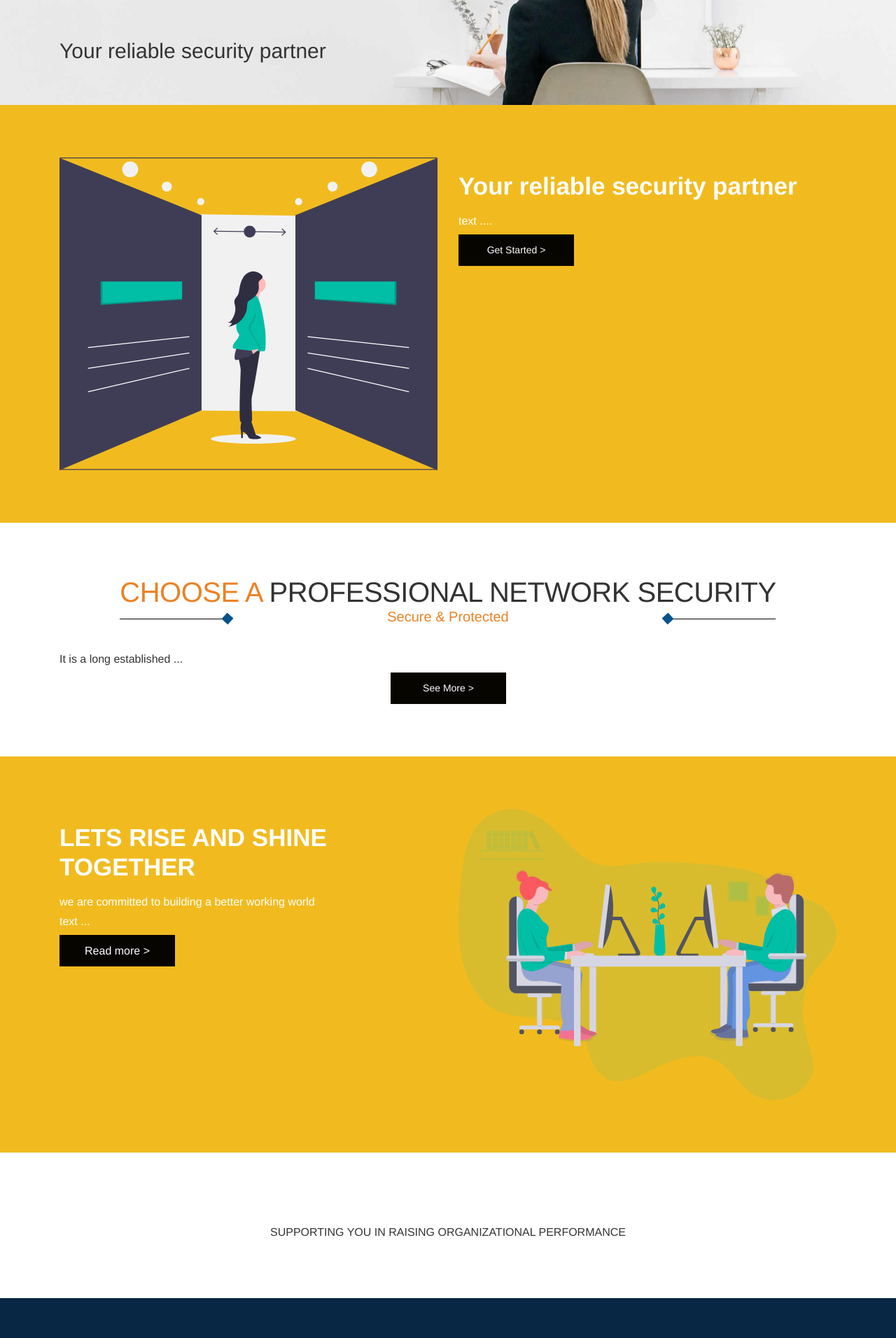
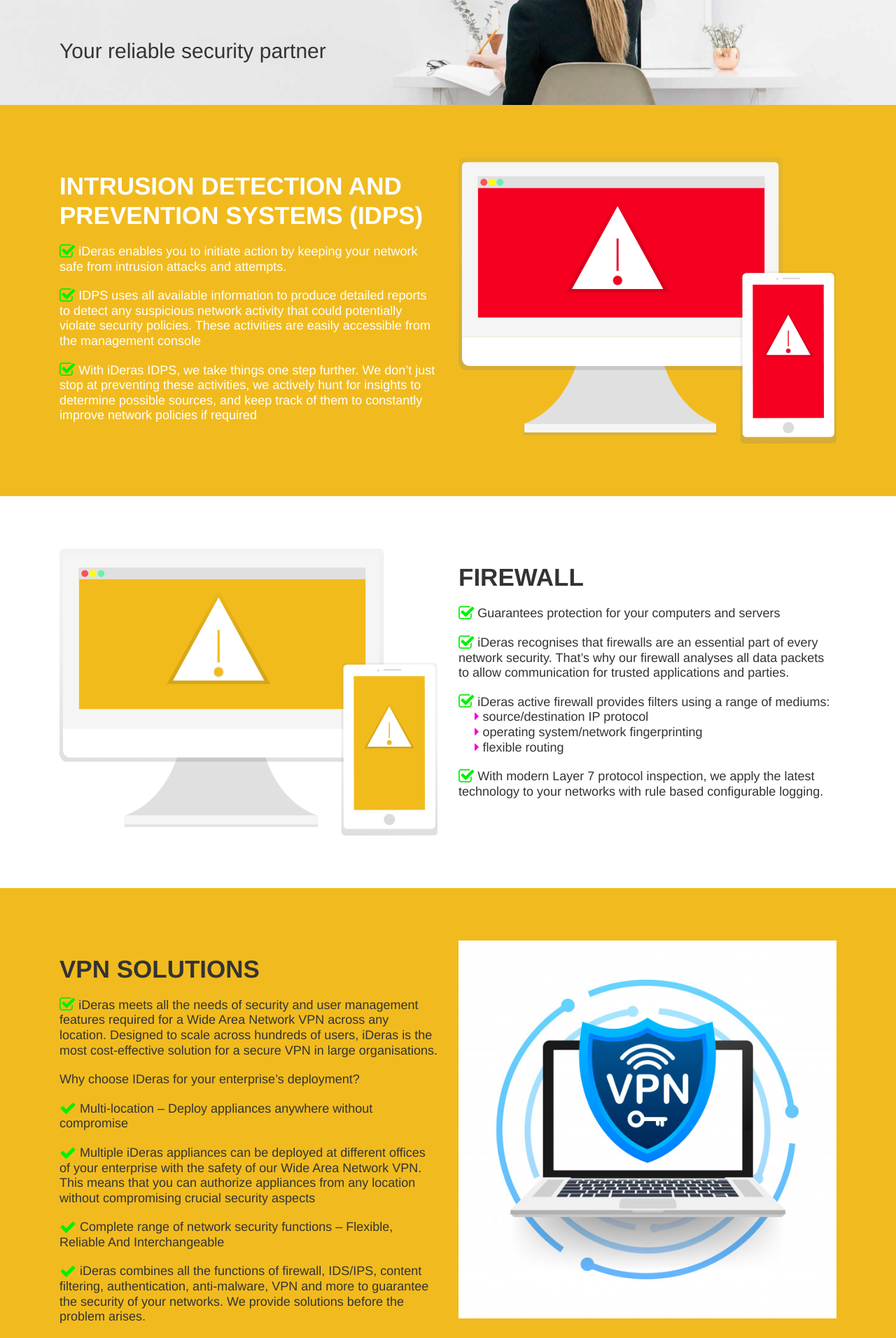
Before and after one commit to amirCodes/abc, a PHP site: page /solution.html in a window 1280 px wide. Shown: the part 72-1984 px from the top of the page at 70% size. Run offline with PHP 8.4, Linux system fonts and the light colour scheme; some libraries are stand-ins or nearby versions.

Commit message:
"loaded the content to the website"

```diff
--- a/css/product.css
+++ b/css/product.css
@@ -92,6 +92,7 @@
 .pricing-card_list-info {
     width: 90%;
     padding: 0;
+    overflow: hidden;
 }
 
 .pricing-card_item {
@@ -100,6 +101,7 @@
     list-style: none;
     padding: .5em;
     border-bottom: .02em solid #ecf0f1;
+    overflow: hidden;
 }
 
 .btn {
--- a/solution.html
+++ b/solution.html
@@ -230,7 +230,7 @@
     <!-- end section -->
 
     <!-- section -->
-    <div class="section layout_padding theme_bg">
+    <!-- <div class="section layout_padding theme_bg">
         <div class="container">
             <div class="row">
                 <div class="col-lg-6 col-md-6 col-sm-12 text_align_center">
@@ -247,95 +247,288 @@
                 </div>
             </div>
         </div>
-    </div>
+    </div> -->
     <!-- end section -->
 
-    <!-- section -->
-    <div class="section layout_padding">
-        <div class="container">
-
-            <div class="row">
-                <div class="col-md-12">
-                    <div class="full center margin-bottom_30">
-                        <div class="heading_main text_align_center">
-                            <h2><span class="theme_color" style="color: #eb8224;">CHOOSE A</span> PROFESSIONAL NETWORK SECURITY</h2>
-                            <p class="large" style="color: #eb8224;">Secure & Protected</p>
-                        </div>
-                    </div>
-                </div>
-            </div>
-
-            <div class="row">
-
-                <div class="col-lg-12">
-                    <p>It is a long established ...
-                    </p>
-                </div>
-
-                <div class="col-lg-12">
-                    <div class="full center">
-                        <a href="gallery.html" class="hvr-radial-out button-theme">See More ></a>
-                    </div>
-                </div>
-
-            </div>
-
-        </div>
-    </div>
-    <!-- end section -->
 
     <!-- section -->
     <div class="section layout_padding theme_bg">
         <div class="container">
             <div class="row">
+                <div class="col-lg-6 col-md-6 col-sm-12 white_fonts">
+                    <h3 class="small_heading">INTRUSION DETECTION AND PREVENTION SYSTEMS (IDPS) </h3>
+                    <!-- <p>Finding reliable local network security provicer firm</p> -->
+                    <h4>
+                        <i class="fa fa-check-square-o fa-lg" style="color: #02f002;" aria-hidden="true"></i> iDeras enables you to initiate action by keeping your network safe from intrusion attacks and attempts.
+                    </h4>
+                    <h4>
+                        <i class="fa fa-check-square-o fa-lg" style="color: #02f002;" aria-hidden="true"></i> IDPS uses all available information to produce detailed reports to detect any suspicious network activity that could potentially violate security
+                        policies. These activities are easily accessible from the management console
+                    </h4>
+                    <h4>
+                        <i class="fa fa-check-square-o fa-lg" style="color: #02f002;" aria-hidden="true"></i> With iDeras IDPS, we take things one step further. We don’t just stop at preventing these activities, we actively hunt for insights to determine
+                        possible sources, and keep track of them to constantly improve network policies if required
+                    </h4>
 
-                <div class="col-lg-6 col-md-6 col-sm-12 white_fonts">
-                    <h3 class="small_heading">LETS RISE AND SHINE TOGETHER </h3>
-                    <p>we are committed to building a better working world </p>
-                    <p>text ...</p>
-                    <p><a href="gallery.html" class="hvr-radial-out button-theme">Read more ></a></p>
                 </div>
-
                 <div class="col-lg-6 col-md-6 col-sm-12 text_align_center">
                     <div class="full">
-                        <img class="img-responsive" src="images/serviceTogether.svg" alt="#" />
+                        <img class="img-responsive" src="images/alert2.svg" alt="#" />
                     </div>
                 </div>
             </div>
         </div>
     </div>
     <!-- end section -->
-
-    <!-- section -->
-    <div class="section layout_padding">
+    <!-- section firwall -->
+    <div class="section layout_padding ">
         <div class="container">
             <div class="row">
-
-
-                <div class="col-lg-10 offset-lg-1 margin-top_30">
-                    <div class="full text_align_center">
-                        <p>SUPPORTING YOU IN RAISING ORGANIZATIONAL PERFORMANCE</p>
+                <div class="col-lg-6 col-md-6 col-sm-12 text_align_center">
+                    <div class="full">
+                        <img class="img-responsive" src="images/alert.svg" alt="#" />
                     </div>
+                </div>
+                <div class="col-lg-6 col-md-6 col-sm-12 black_fonts">
+                    <h3 class="small_heading">FIREWALL </h3>
+                    <!-- <p>Finding reliable local network security provicer firm</p> -->
+                    <h4>
+                        <i class="fa fa-check-square-o fa-lg" style="color: #02f002;" aria-hidden="true"></i> Guarantees protection for your computers and servers
+                    </h4>
+                    <h4>
+                        <i class="fa fa-check-square-o fa-lg" style="color: #02f002;" aria-hidden="true"></i> iDeras recognises that firewalls are an essential part of every network security. That’s why our firewall analyses all data packets to allow
+                        communication for trusted applications and parties.
+                    </h4>
+                    <h4>
+                        <i class="fa fa-check-square-o fa-lg" style="color: #02f002;" aria-hidden="true"></i> iDeras active firewall provides filters using a range of mediums:
+                        <ul>
+                            <li>
+                                &emsp; <i class="fa fa-caret-right" style="color: #f002dc;" aria-hidden="true"></i> source/destination IP protocol
+                            </li>
+                            <li>
+                                &emsp; <i class="fa fa-caret-right" style="color: #f002dc;" aria-hidden="true"></i> operating system/network fingerprinting
+                            </li>
+                            <li>
+                                &emsp; <i class="fa fa-caret-right" style="color: #f002dc;" aria-hidden="true"></i> flexible routing
+                            </li>
+                        </ul>
+                    </h4>
+                    <h4>
+                        <i class="fa fa-check-square-o fa-lg" style="color: #02f002;" aria-hidden="true"></i> With modern Layer 7 protocol inspection, we apply the latest technology to your networks with rule based configurable logging.
+                    </h4>
                 </div>
 
             </div>
         </div>
     </div>
+    <!-- end section firewall -->
+
+
+    <!-- section VPN -->
+    <div class="section layout_padding theme_bg">
+        <div class="container">
+            <div class="row">
+                <div class="col-lg-6 col-md-6 col-sm-12 black_fonts">
+                    <h3 class="small_heading">VPN SOLUTIONS</h3>
+                    <!-- <p>Finding reliable local network security provicer firm</p> -->
+                    <h4>
+                        <i class="fa fa-check-square-o fa-lg" style="color: #02f002;" aria-hidden="true"></i> iDeras meets all the needs of security and user management features required for a Wide Area Network VPN across any location. Designed to scale
+                        across hundreds of users, iDeras is the most cost-effective solution for a secure VPN in large organisations. </h4>
+                    <h4> Why choose IDeras for your enterprise’s deployment? </h4>
+                    <h4>
+                        <i class="fa fa-check fa-lg" style="color: #02f002;" aria-hidden="true"></i> Multi-location – Deploy appliances anywhere without compromise
+                    </h4>
+                    <h4>
+                        <i class="fa fa-check fa-lg " style="color: #02f002;" aria-hidden="true"></i> Multiple iDeras appliances can be deployed at different offices of your enterprise with the safety of our Wide Area Network VPN. This means that you
+                        can authorize appliances from any location without compromising crucial security aspects
+                    </h4>
+                    <h4>
+                        <i class="fa fa-check fa-lg" style="color: #02f002;" aria-hidden="true"></i> Complete range of network security functions – Flexible, Reliable And Interchangeable
+                    </h4>
+                    <h4>
+                        <i class="fa fa-check fa-lg" style="color: #02f002;" aria-hidden="true"></i> iDeras combines all the functions of firewall, IDS/IPS, content filtering, authentication, anti-malware, VPN and more to guarantee the security of your
+                        networks. We provide solutions before the problem arises.
+                    </h4>
+                </div>
+                <div class="col-lg-6 col-md-6 col-sm-12 text_align_center">
+                    <div class="full">
+                        <img class="img-responsive" src="images/vpn.png" alt="#" />
+                    </div>
+                </div>
+            </div>
+        </div>
+    </div>
+    <!-- end section VPN -->
+    <!-- section Web Filtering -->
+    <div class="section layout_padding ">
+        <div class="container">
+            <div class="row">
+                <div class="col-lg-6 col-md-6 col-sm-12 text_align_center">
+                    <div class="full">
+                        <img class="img-responsive" src="images/WebFiltering.png" style="width: 90%;" alt="#" />
+                    </div>
+                </div>
+                <div class="col-lg-6 col-md-6 col-sm-12 black_fonts">
+                    <h3 class="small_heading">WEB FILTERING</h3>
+                    <!-- <p>Finding reliable local network security provicer firm</p> -->
+                    <h4>
+                        <i class="fa fa-check-square-o fa-lg" style="color: #02f002;" aria-hidden="true"></i> Proactively hunts for threats and limits its access by filtering web, document and media file content From web pages to spreadsheets, iDeras
+                        takes care of all of it for you.
+                    </h4>
+                    <h4>
+                        <i class="fa fa-check-square-o fa-lg" style="color: #02f002;" aria-hidden="true"></i> We filter through a range of documents within the network including, but not limited to: word documents, spreadsheets, webpages and media files.
+                    </h4>
+                    <h4>
+                        <i class="fa fa-check-square-o fa-lg" style="color: #02f002;" aria-hidden="true"></i> With iDeras, we do the work so you can be in control. We give you the power to defend your network from potentially dangerous executable programs,
+                        including malware by blocking specific types of files from particular users completely.
+                    </h4>
+                    <h4>
+                        <i class="fa fa-check-square-o fa-lg" style="color: #02f002;" aria-hidden="true"></i>iDeras allows elaborate policies to be set up while keeping management as simple as possible.
+                    </h4>
+                </div>
+
+            </div>
+        </div>
+    </div>
+    <!-- end section Web Filtering-->
+
+    <!-- section Antispam -->
+    <div class="section layout_padding theme_bg">
+        <div class="container">
+            <div class="row">
+                <div class="col-lg-6 col-md-6 col-sm-12 black_fonts">
+                    <h3 class="small_heading">ANTISPAM </h3>
+                    <!-- <p>Finding reliable local network security provicer firm</p> -->
+                    <h4><i class="fa fa-check-square-o fa-lg" style="color: #02f002;" aria-hidden="true"></i> Prevent spam and reduce threats related to email messages. </h4>
+                    <h4><i class="fa fa-check-square-o fa-lg" style="color: #02f002;" aria-hidden="true"></i> Email is an essential form of digital communication used in every aspect of our modern lives. It is the most common method and the starting point
+                        of attacks aimed at organisations. </h4>
+                    <h4><i class="fa fa-check-square-o fa-lg" style="color: #02f002;" aria-hidden="true"></i> With IDeras Antispam, we filter all email messages that transit inbound and outbound. We ensure users within the network are protected against infected
+                        messages, while preventing these emails from leaving your network.
+                    </h4>
+                </div>
+                <div class="col-lg-6 col-md-6 col-sm-12 text_align_center">
+                    <div class="full">
+                        <img class="img-responsive" src="images/sectorReliable.svg" alt="#" />
+                    </div>
+                </div>
+            </div>
+        </div>
+    </div>
     <!-- end section -->
-    <!-- Start Footer -->
+    <!-- section Access Control &emsp; -->
+    <div class="section layout_padding ">
+        <div class="container">
+            <div class="row">
+                <div class="col-lg-6 col-md-6 col-sm-12 text_align_center">
+                    <div class="full">
+                        <img class="img-responsive" src="images/sectorReliable.svg" alt="#" />
+                    </div>
+                </div>
+                <div class="col-lg-6 col-md-6 col-sm-12 black_fonts">
+                    <h3 class="small_heading">ACCESS CONTROL </h3>
+                    <!-- <p>Finding reliable local network security provicer firm</p> -->
+                    <h4><i class="fa fa-check-square-o fa-lg" style="color: #02f002;" aria-hidden="true"></i> We authenticate and manage users of varied credentials in your network.
+                    </h4>
+                    <h4><i class="fa fa-check-square-o fa-lg" style="color: #02f002;" aria-hidden="true"></i> iDeras empowers you to access control within all levels of your network. This means that you get to decide permissions levels for users and groups
+                        of users for different locations, time-based policies for internet access as well as restrict users to a particular sub-network.
+                    </h4>
+                    <h4><i class="fa fa-check-square-o fa-lg" style="color: #02f002;" aria-hidden="true"></i> With iDeras, you don’t need a separate user management software.
+                    </h4>
+                    <h4><i class="fa fa-check-square-o fa-lg" style="color: #02f002;" aria-hidden="true"></i> We work so you can own the decisions.
+                    </h4>
+
+                </div>
+
+            </div>
+        </div>
+    </div>
+    <!-- end section Access Control &emsp;-->
+
+
+
+    <!-- section wifi security -->
+    <div class="section layout_padding theme_bg">
+        <div class="container">
+            <div class="row">
+                <div class="col-lg-6 col-md-6 col-sm-12 black_fonts">
+                    <h3 class="small_heading">WiFI SECURITY </h3>
+                    <!-- <p>Finding reliable local network security provicer firm</p> -->
+                    <h4><i class="fa fa-check-square-o fa-lg" style="color: #02f002;" aria-hidden="true"></i> We ensure your wireless networks are as strongly protected as your wired network
+                    </h4>
+                    <h4><i class="fa fa-check-square-o fa-lg" style="color: #02f002;" aria-hidden="true"></i> With the widespread use of wireless networks across global corporate offices by laptops and mobile devices, WiFi security has become a crucial factor
+                        for every enterprise.
+                    </h4>
+                    <h4><i class="fa fa-check-square-o fa-lg" style="color: #02f002;" aria-hidden="true"></i> iDeras enables security across all your wireless networks, including all WiFi and internet-connected devices. We protect your wireless networks as
+                        if it were a singular wired network.
+                    </h4>
+                </div>
+                <div class="col-lg-6 col-md-6 col-sm-12 text_align_center">
+                    <div class="full">
+                        <img class="img-responsive" src="images/wifisecurity.svg" alt="#" />
+                    </div>
+                </div>
+            </div>
+        </div>
+    </div>
+    <!-- end section  wifi security -->
+    <!-- section Government Agencies -->
+    <div class="section layout_padding ">
+        <div class="container">
+            <div class="row">
+                <div class="col-lg-6 col-md-6 col-sm-12 text_align_center">
+                    <div class="full">
+                        <img class="img-responsive" src="images/serviceDes.svg" alt="#" />
+                    </div>
+                </div>
+                <div class="col-lg-6 col-md-6 col-sm-12 black_fonts">
+                    <h3 class="small_heading">GOVERNMENT AGENCIES</h3>
+                    <!-- <p>Finding reliable local network security provicer firm</p> -->
+                    <h4><i class="fa fa-check-square-o fa-lg" style="color: #02f002;" aria-hidden="true"></i> iDeras is currently being used by government agencies to meet the highest level of security for desktops, laptops, network equipment and servers.
+                    </h4>
+                    <h4><i class="fa fa-star fa-lg" style="color: #02f002;" aria-hidden="true"></i> Why choose iDeras for your government agency’s deployment?
+                        <ul>
+                            <li> &emsp; </li>
+
+                            <li>
+                                <i class="fa fa-caret-right" style="color: #f002dc;" aria-hidden="true"></i> We enable you to detect all inbound and outbound communications to your specific government network through access of detailed logs. iDeras identifies
+                                both the source and the destination of any security breach to safeguard protection on both ends of your network
+                            </li>
+                            <li> &emsp; </li>
+                            <li>
+                                <i class="fa fa-caret-right" style="color: #f002dc;" aria-hidden="true"></i> Large Volume and Scalability – Our resources are equipped to sustain large sections of any government agency.
+                            </li>
+                            <li> &emsp; </li>
+
+                            <li>
+                                <i class="fa fa-caret-right" style="color: #f002dc;" aria-hidden="true"></i> Each iDeras appliance can support up to 2,000 users at once. But we don’t stop there. iDeras appliances can be united together to serve as many
+                                as 10,000 users concurrently.
+                            </li>
+                            <li> &emsp; </li>
+
+
+                            <li>
+                                <i class="fa fa-caret-right" style="color: #f002dc;" aria-hidden="true"></i> Complete range of network security functions – Flexible, Reliable and Interchangeable.
+                            </li>
+                            <li> &emsp; </li>
+
+                            <li>
+                                <i class="fa fa-caret-right" style="color: #f002dc;" aria-hidden="true"></i> iDeras combines all the functions of firewall, IDS/IPS, content filtering, authentication, anti-malware, VPN and more to guarantee the security
+                                of your networks. We provide solutions before the problem arises.
+                            </li>
+                        </ul>
+                    </h4>
+
+                </div>
+
+            </div>
+        </div>
+    </div>
+    <!-- end section Access Control &emsp;-->
 
     <!-- Start Footer -->
     <footer class="footer-box">
         <div class="container">
             <div class="row">
-                <!-- <div class="col-lg-12">
-      <div class="logo">
-          <a href="index.html"><img src="images/footer_logo.png" style="height: 200px;"alt="#" /></a>
-      </div>
-  </div> -->
-                <!-- <div class="col-lg-12 white_fonts">
-                <h4 class="text-align">Contact Us</h4>
-            </div> -->
                 <div class=" col-md-12  white_fonts">
                     <div class="row">
 
```
Also changed, not shown: index.html (+21 -49 lines), index.php (+21 -49 lines), product.html (+50 -98 lines), images/WebFiltering.png (added), images/alert.svg (added), images/alert2.svg (added), images/vpn.png (added), images/wifisecurity.svg (added).
